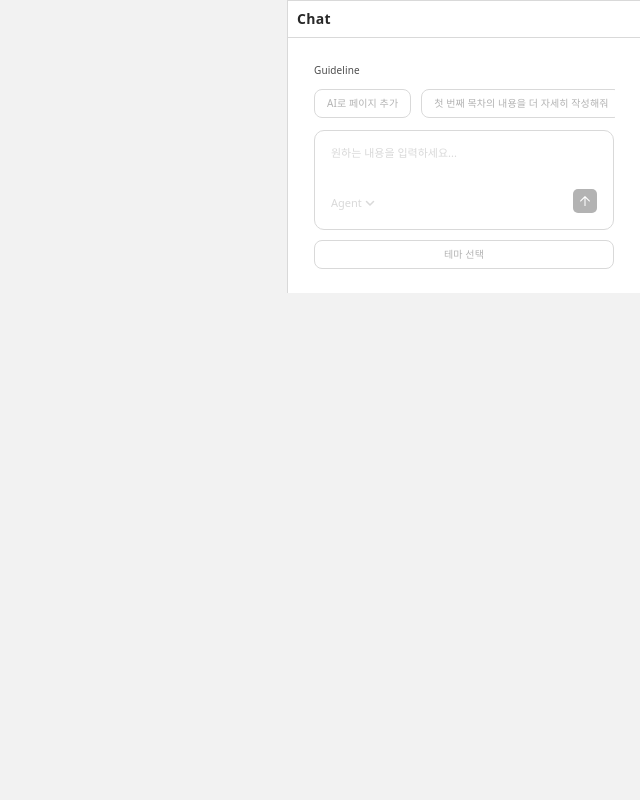
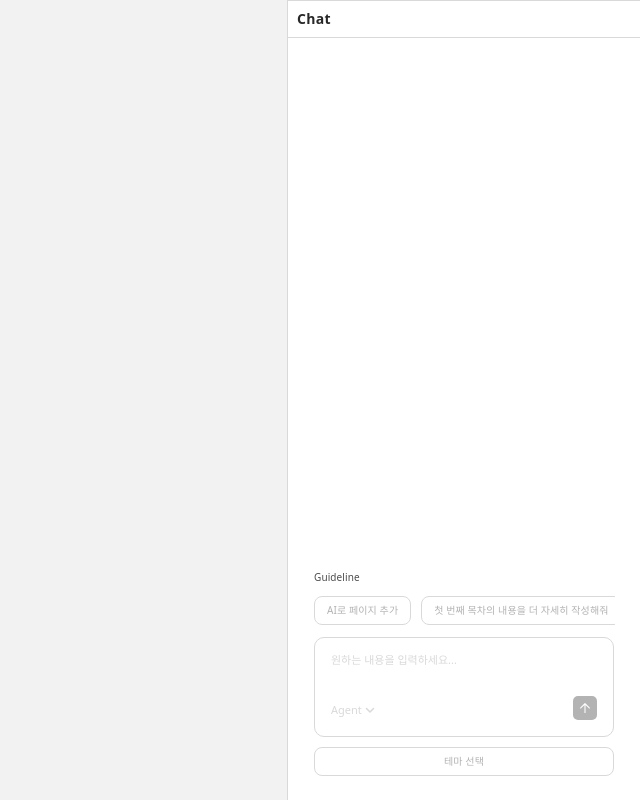
Before and after one commit to SOPT-all/38-COLLABORATION-WEB-SNAPDECK, a React (Vite) app: page /content in a window 1280 px wide. Shown: the whole page, without its empty margins (640-1280 px from the left). Built offline with nearby package versions, Linux system fonts and the light colour scheme.

Commit message:
feat : 메시지 영역 내부스크롤 구현 및 주석삭제

```diff
--- a/src/features/content/components/chatPrompt/ChatHistory.tsx
+++ b/src/features/content/components/chatPrompt/ChatHistory.tsx
@@ -1,3 +1,5 @@
+import { useEffect, useRef } from "react";
+
 import ChatHistoryTurn from "./ChatHistoryTurn";
 import type { ContentChatTurn } from "./types/chatPrompt";
 
@@ -12,12 +14,30 @@ const ChatHistory = ({
   expandedTurnIds,
   handleTurnExpandedToggleClick,
 }: ChatHistoryProps) => {
+  const scrollContainerRef = useRef<HTMLElement>(null);
+
+  useEffect(() => {
+    const container = scrollContainerRef.current;
+
+    if (!container) {
+      return;
+    }
+
+    container.scrollTo({
+      top: container.scrollHeight,
+      behavior: "smooth",
+    });
+  }, [turns, expandedTurnIds]);
+
   if (!turns.length) {
     return null;
   }
 
   return (
-    <section className="flex min-h-0 flex-1 flex-col gap-[1rem] overflow-y-auto">
+    <section
+      ref={scrollContainerRef}
+      className="flex min-h-0 flex-1 flex-col gap-[1rem] overflow-y-auto"
+    >
       {turns.map((turn) => (
         <ChatHistoryTurn
           key={turn.id}
--- a/src/features/content/components/chatPrompt/ChatSection.tsx
+++ b/src/features/content/components/chatPrompt/ChatSection.tsx
@@ -186,24 +186,23 @@ const ChatSection = ({
   return (
     <aside
       className={cn(
-        "border-snapdeck-300 bg-snapdeck-000 flex h-full w-[35.3rem] shrink-0 flex-col border-t border-l border-solid",
+        "border-snapdeck-300 bg-snapdeck-000 flex h-full min-h-0 w-[35.3rem] shrink-0 flex-col overflow-hidden border-t border-l border-solid",
         className,
       )}
     >
       <ChatHeader />
 
       <div className="flex min-h-0 flex-1 flex-col px-[2.6rem] py-[2.4rem]">
-        <div
-          className={cn(
-            "flex min-h-0 flex-1 flex-col gap-[2rem]",
-            hasTurns ? "justify-between" : "justify-end",
+        <div className="flex min-h-0 flex-1 flex-col gap-[2rem]">
+          {hasTurns ? (
+            <ChatHistory
+              turns={turns}
+              expandedTurnIds={expandedTurnIds}
+              handleTurnExpandedToggleClick={handleTurnExpandedToggleClick}
+            />
+          ) : (
+            <div className="min-h-0 flex-1" aria-hidden />
           )}
-        >
-          <ChatHistory
-            turns={turns}
-            expandedTurnIds={expandedTurnIds}
-            handleTurnExpandedToggleClick={handleTurnExpandedToggleClick}
-          />
 
           <section className="relative flex w-full shrink-0 flex-col gap-[1rem] overflow-visible">
             <ChatGuideline
--- a/src/features/content/components/chatPrompt/constants/chatGuideline.ts
+++ b/src/features/content/components/chatPrompt/constants/chatGuideline.ts
@@ -31,7 +31,6 @@ export const GUIDELINE_INSTANT_SEND_DEMO = {
     "Apple의 생태계 전략 보고서에 6번째 섹션을 추가하고 상세 콘텐츠를 생성하겠습니다. 6번 슬라이드에는 향후 전망 및 결론을 담아 마무리하면 좋을 것 같네요. 바로 진행할까요?",
 } as const;
 
-/** 홈 #3-5 생성 → 목차 진입 시 주입 예정 (명세 상태 A). 현재 화면 미구현으로 앱 기본값에는 사용하지 않음. */
 export const HOME_ENTRY_CHAT_TURNS: ContentChatTurn[] = [
   {
     id: "home-entry-turn-state-a",
--- a/src/pages/ContentPage/index.tsx
+++ b/src/pages/ContentPage/index.tsx
@@ -2,8 +2,8 @@ import { ChatSection } from "@/features/content/components/chatPrompt";
 
 const ContentPage = () => {
   return (
-    <div className="bg-snapdeck-100 flex min-h-[100dvh] justify-end">
-      <ChatSection />
+    <div className="bg-snapdeck-100 flex h-dvh justify-end overflow-hidden">
+      <ChatSection className="h-full" />
     </div>
   );
 };
```
Also changed, not shown: 1 other file (tests, documents, lock files or other folders).
